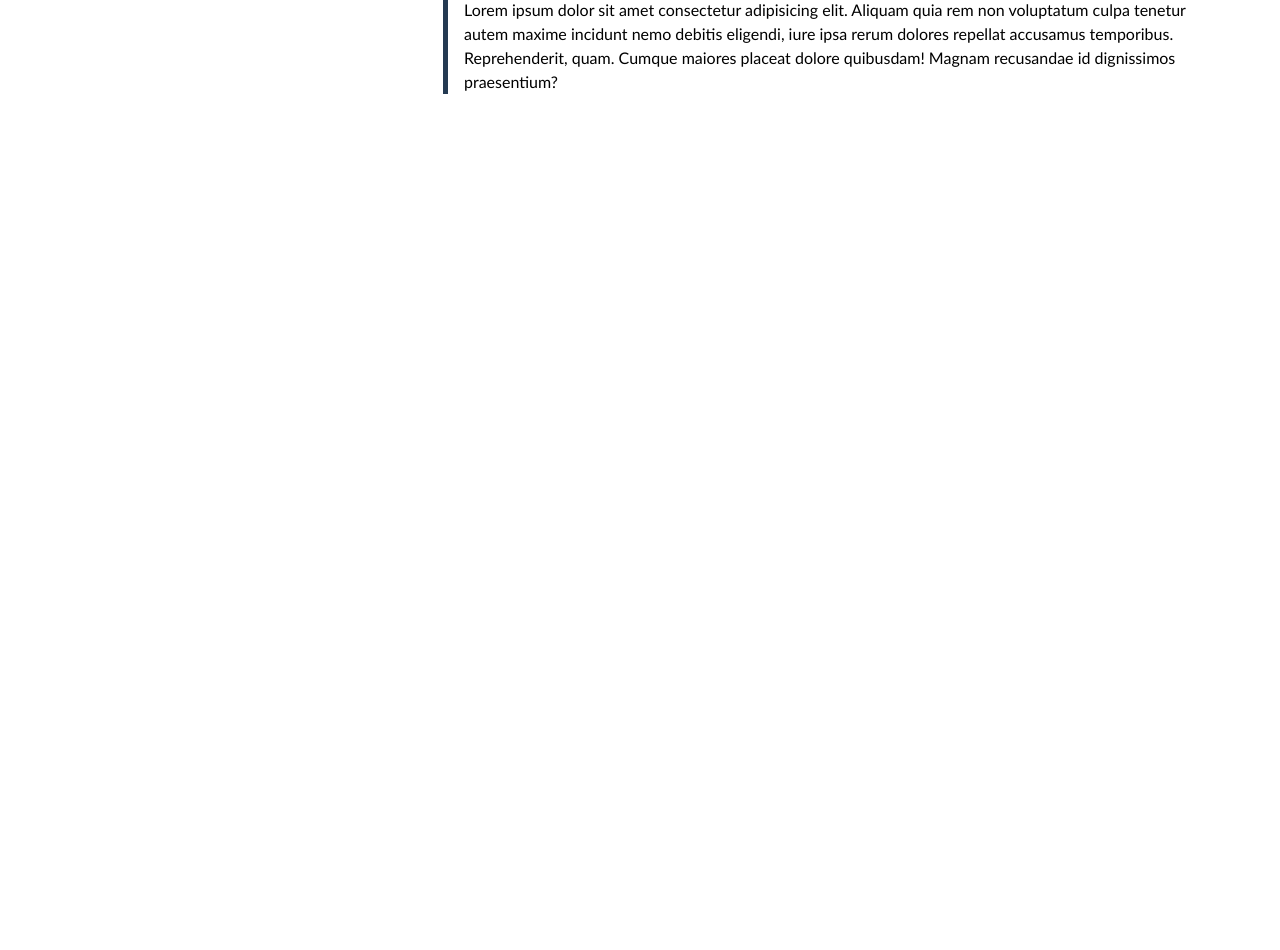
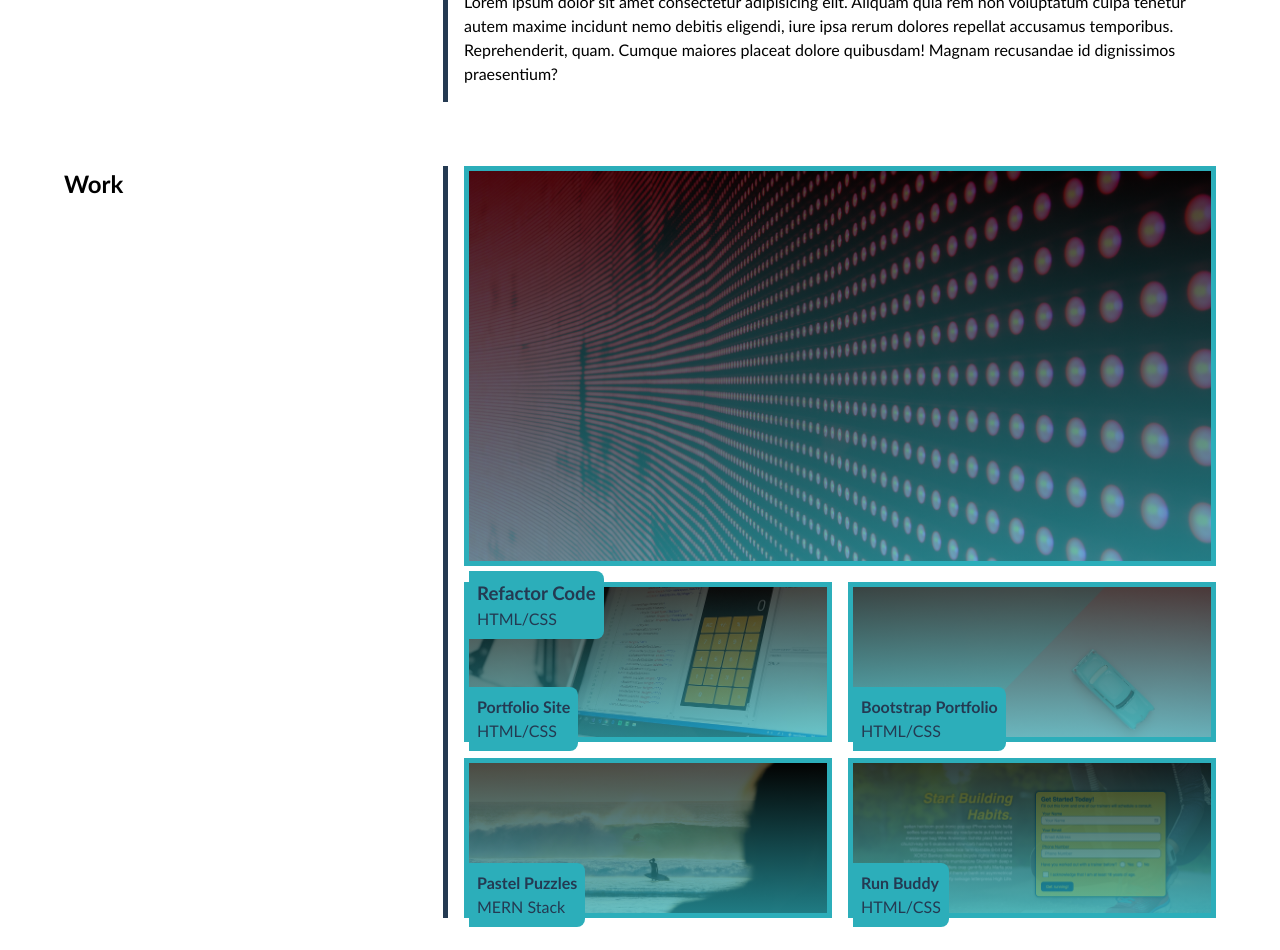
Before and after one commit to Moorgal/React_Portfolio, a React (Create React App) app in the folder portfolio/: page / in a window 1280 px wide. Shown: the part 580-1530 px from the top of the page. Before the commit the page ends 800 px from the top, so only its background shows below. Built offline with nearby package versions, Linux system fonts and the light colour scheme; the HTML template or start-up script is replaced by a standard one.

Commit message:
portfolio

```diff
--- a/portfolio/src/App.js
+++ b/portfolio/src/App.js
@@ -2,6 +2,7 @@ import React from 'react';
 import Navbar from './components/Navbar';
 import Hero from './components/Hero';
 import Aboutme from './components/Aboutme';
+import Portfolio from './components/Portfolio';
 
 function App() {
   console.log('hello');
@@ -10,6 +11,7 @@ function App() {
       <Navbar />
       <Hero />
       <Aboutme />
+      <Portfolio />
     </>
   );
 }
--- /dev/null
+++ b/portfolio/src/components/Portfolio.js
@@ -0,0 +1,67 @@
+import React from 'react';
+
+const Portfolio = () => {
+  return (
+    <section className="section" id="work">
+      <section className="section-center">
+        <div className="section-title">
+          <h2>Work</h2>
+        </div>
+        <div className="section-article">
+          <a href="https://moorgal.github.io/bc1_RefactorTheCode/" target="_blank" rel="noreferrer" className="work work1 work-top">
+            <div>
+              <div className="work-container">
+                <div className="work-title-big">
+                  <h3>Refactor Code</h3>
+                  <p>HTML/CSS</p>
+                </div>
+              </div>
+            </div>
+          </a>
+
+          <a href="https://moorgal.github.io/bc2_PortfolioHtmlCss/" target="_blank" rel="noreferrer" className="work work2">
+            <div>
+              <div className="work-container">
+                <div className="work-title-small">
+                  <h4>Portfolio Site</h4>
+                  <p>HTML/CSS</p>
+                </div>
+              </div>
+            </div>
+          </a>
+
+          <a href="https://moorgal.github.io/bc3_PortfolioBootstrap/" target="_blank" rel="noreferrer" className="work work3">
+            <div>
+              <div className="work-container">
+                <div className="work-title-small">
+                  <h4>Bootstrap Portfolio</h4>
+                  <p>HTML/CSS</p>
+                </div>
+              </div>
+            </div>
+          </a>
+
+          <div className="work work4">
+            <div className="work-container">
+              <div className="work-title-small">
+                <h4>Pastel Puzzles</h4>
+                <p>MERN Stack</p>
+              </div>
+            </div>
+          </div>
+
+          <div className="work work5">
+            <div className="work-container">
+              <div className="work-title-small">
+                <h4>Run Buddy</h4>
+                <p>HTML/CSS</p>
+              </div>
+            </div>
+          </div>
+        </div>
+      </section>
+    </section>
+  );
+};
+
+export default Portfolio;
--- a/portfolio/src/index.css
+++ b/portfolio/src/index.css
@@ -147,3 +147,85 @@ span {
     margin-top: 0;
   }
 }
+.work {
+  border: 5px solid var(--clr-primary);
+  height: 20vh;
+  margin: 2rem 0;
+  display: block;
+}
+
+.work1 {
+  background: linear-gradient(rgba(0, 0, 0, 0.7), rgb(44, 174, 186, 0.7)), url('./images/02-portfolio-1.jpg') center/cover no-repeat;
+  transition: var(--transition);
+  grid-area: work1;
+}
+.work2 {
+  background: linear-gradient(rgba(0, 0, 0, 0.7), rgb(44, 174, 186, 0.7)), url('./images/02-portfolio-2.jpg') center/cover no-repeat;
+  grid-area: work2;
+}
+.work3 {
+  background: linear-gradient(rgba(0, 0, 0, 0.7), rgb(44, 174, 186, 0.7)), url('./images/02-portfolio-3.jpg') center/cover no-repeat;
+  grid-area: work3;
+}
+.work4 {
+  background: linear-gradient(rgba(0, 0, 0, 0.7), rgb(44, 174, 186, 0.7)), url('./images/02-portfolio-4.jpg') center/cover no-repeat;
+  grid-area: work4;
+}
+.work5 {
+  background: linear-gradient(rgba(0, 0, 0, 0.7), rgb(44, 174, 186, 0.7)), url('./images/02-run-buddy.jpg') center/cover no-repeat;
+  grid-area: work5;
+}
+
+.work1:hover {
+  background: linear-gradient(rgb(44, 174, 186, 0.7), rgba(0, 0, 0, 0.7)), url('./images/02-portfolio-1.jpg') center/cover no-repeat;
+}
+.work2:hover {
+  background: linear-gradient(rgb(44, 174, 186, 0.7), rgba(0, 0, 0, 0.7)), url('./images/02-portfolio-2.jpg') center/cover no-repeat;
+}
+.work3:hover {
+  background: linear-gradient(rgb(44, 174, 186, 0.7), rgba(0, 0, 0, 0.7)), url('./images/02-portfolio-3.jpg') center/cover no-repeat;
+}
+.work4:hover {
+  background: linear-gradient(rgb(44, 174, 186, 0.7), rgba(0, 0, 0, 0.7)), url('./images/02-portfolio-4.jpg') center/cover no-repeat;
+}
+.work5:hover {
+  background: linear-gradient(rgb(44, 174, 186, 0.7), rgba(0, 0, 0, 0.7)), url('./images/02-run-buddy.jpg') center/cover no-repeat;
+}
+.work-title-big,
+.work-title-small {
+  position: absolute;
+  top: 100px;
+  left: 0px;
+  background-color: var(--clr-primary);
+  color: var(--clr-grey);
+  padding: 0.5rem;
+  border-top-right-radius: var(--radius);
+  border-bottom-right-radius: var(--radius);
+}
+
+@media screen and (min-width: 768px) {
+  .work {
+    margin: 0;
+  }
+  .work-top {
+    margin: 0;
+  }
+  .work1 {
+    height: 50vh;
+  }
+
+  .section-article {
+    display: grid;
+    grid-gap: 1rem;
+    grid-template-areas:
+      'work1 work1'
+      'work2 work3'
+      'work4 work5';
+  }
+  .work-title-big {
+    top: 400px;
+  }
+  .work-title-small {
+    top: 100px;
+  }
+}
```
